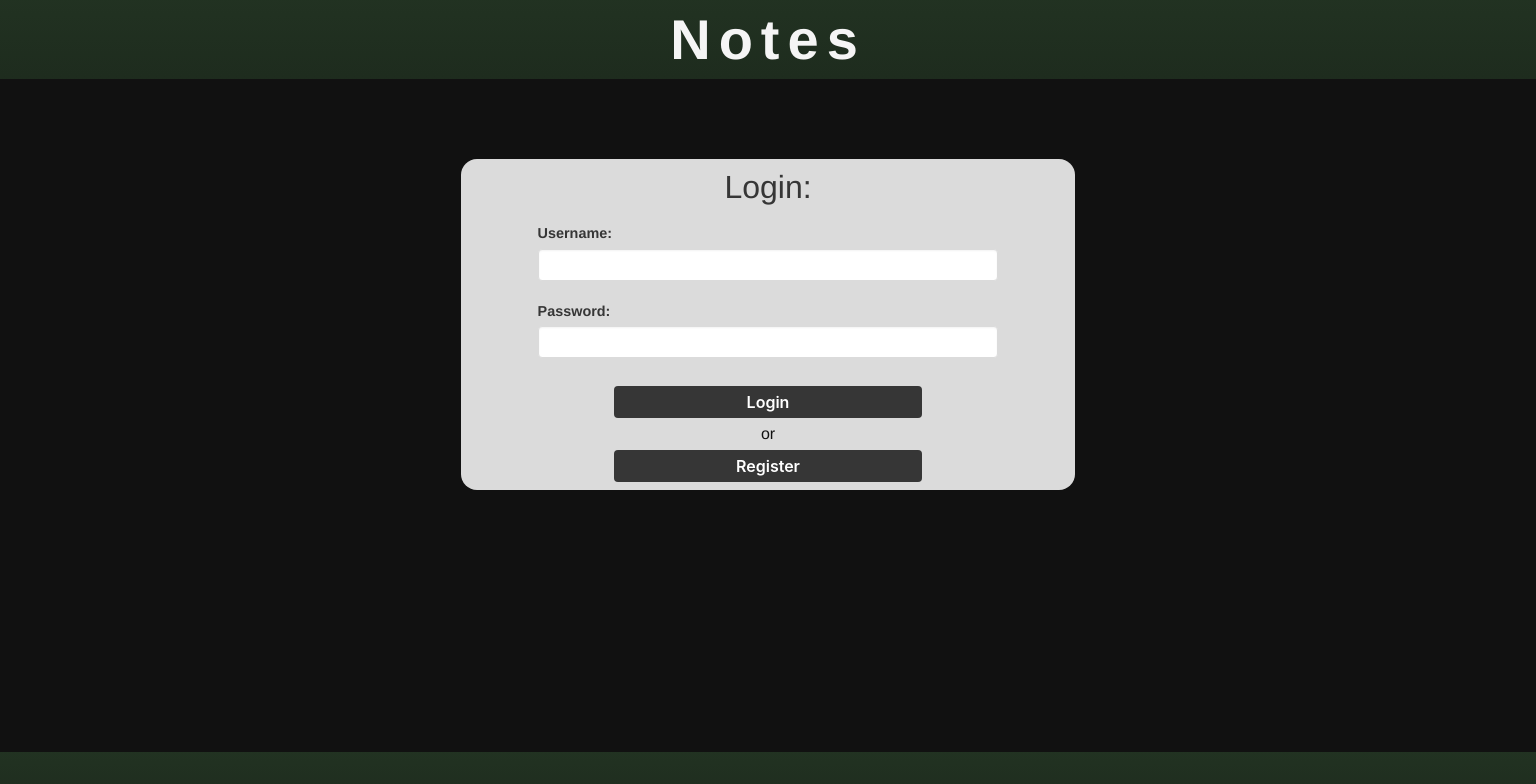
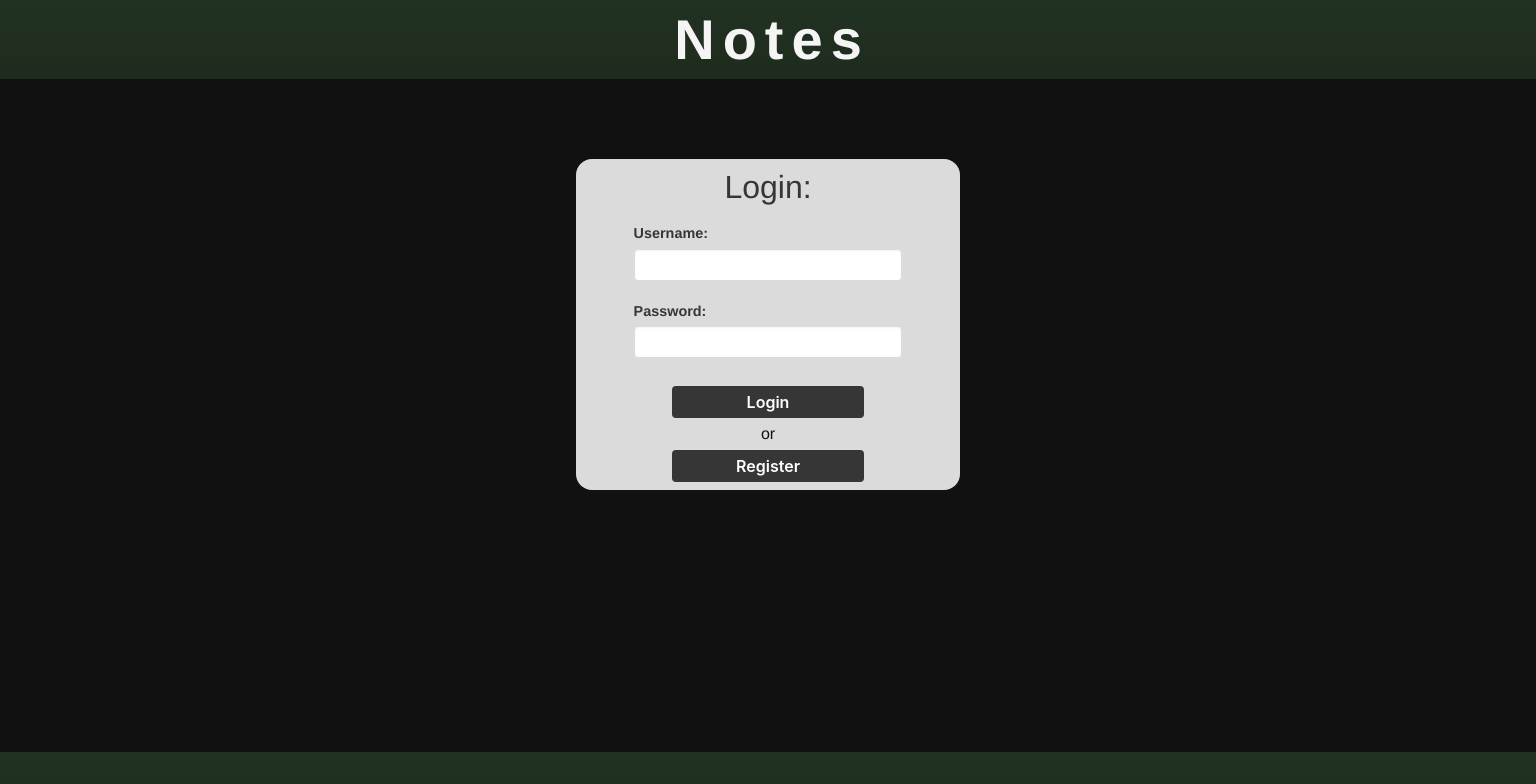
Before and after one commit to kylbutlr/notes-app-react, a React (Create React App) app: page / in a window 1536 px wide. Shown: the top 784 px of the page. Built offline with nearby package versions, Linux system fonts and the light colour scheme.

Commit message:
1440w RWD

```diff
--- a/src/App.css
+++ b/src/App.css
@@ -53,6 +53,10 @@ html {
 button,
 .title {
   cursor: pointer;
+}
+
+.title h1 {
+  padding-left: 0.5rem;
 }
 
 h1 {
@@ -473,8 +477,8 @@ span.label:not(:last-child) {
   }
 
   .view-tags .list-buttons button {
-    height: 2rem;
-    width: 15vw;
+    height: 2.5rem;
+    width: 12.5vw;
   }
 
   .create-note,
@@ -534,11 +538,11 @@ span.label:not(:last-child) {
 @media only screen and (min-width: 1024px) {
 
   .body div {
-    width: 40vw;
+    width: 30vw;
   }
 
   .header input[type=text] {
-    width: 17.5vw;
+    width: 15vw;
   }
 
   .header input[type=submit] {
@@ -553,18 +557,19 @@ span.label:not(:last-child) {
 
   .list-buttons button {
     height: 6vh;
+    width: 12.5vw;
   }
 
   .view-tags .list-buttons button {
-    height: 2rem;
-    width: 7.5vh;
+    height: 2.5rem;
+    width: 6vw;
   }
 
   .create-note,
   .create-tag,
   .edit-note,
   .edit-tag {
-    width: 35vw !important;
+    width: 30vw !important;
   }
 
   .login input[type=text],
@@ -575,7 +580,7 @@ span.label:not(:last-child) {
   .edit-note input[type=text],
   .create-tag input[type=text],
   .edit-tag input[type=text] {
-    width: 30vw;
+    width: 25vw;
   }
 
   .login input[type=submit],
@@ -586,17 +591,73 @@ span.label:not(:last-child) {
   .edit-note input[type=submit],
   .create-tag input[type=submit],
   .edit-tag input[type=submit] {
-    width: 20vw;
+    width: 15vw;
   }
 
   .navigation,
   .footer-buttons {
-    width: 31vw;
+    width: 26vw;
   }
 
   .navigation button,
   .footer-buttons button {
-    width: 15vw;
+    width: 12.5vw;
+  }
+
+}
+
+@media only screen and (min-width: 1440px) {
+
+  .body div {
+    width: 25vw;
+  }
+
+  .list-buttons button {
+    width: 10vw;
+  }
+
+  .view-tags .list-buttons button {
+    height: 2.5rem;
+    width: 5vw;
+  }
+
+  .create-note,
+  .create-tag,
+  .edit-note,
+  .edit-tag {
+    width: 22.5vw !important;
+  }
+
+  .login input[type=text],
+  .login input[type=password],
+  .register input[type=text],
+  .register input[type=password],
+  .create-note input[type=text],
+  .edit-note input[type=text],
+  .create-tag input[type=text],
+  .edit-tag input[type=text] {
+    width: 17.5vw;
+  }
+
+  .login input[type=submit],
+  .login button,
+  .register input[type=submit],
+  .register button,
+  .create-note input[type=submit],
+  .edit-note input[type=submit],
+  .create-tag input[type=submit],
+  .edit-tag input[type=submit] {
+    width: 12.5vw;
+  }
+
+  .navigation,
+  .footer-buttons {
+    width: 21vw;
+  }
+
+  .navigation button,
+  .footer-buttons button {
+    width: 10vw;
   }
 
 }
```
